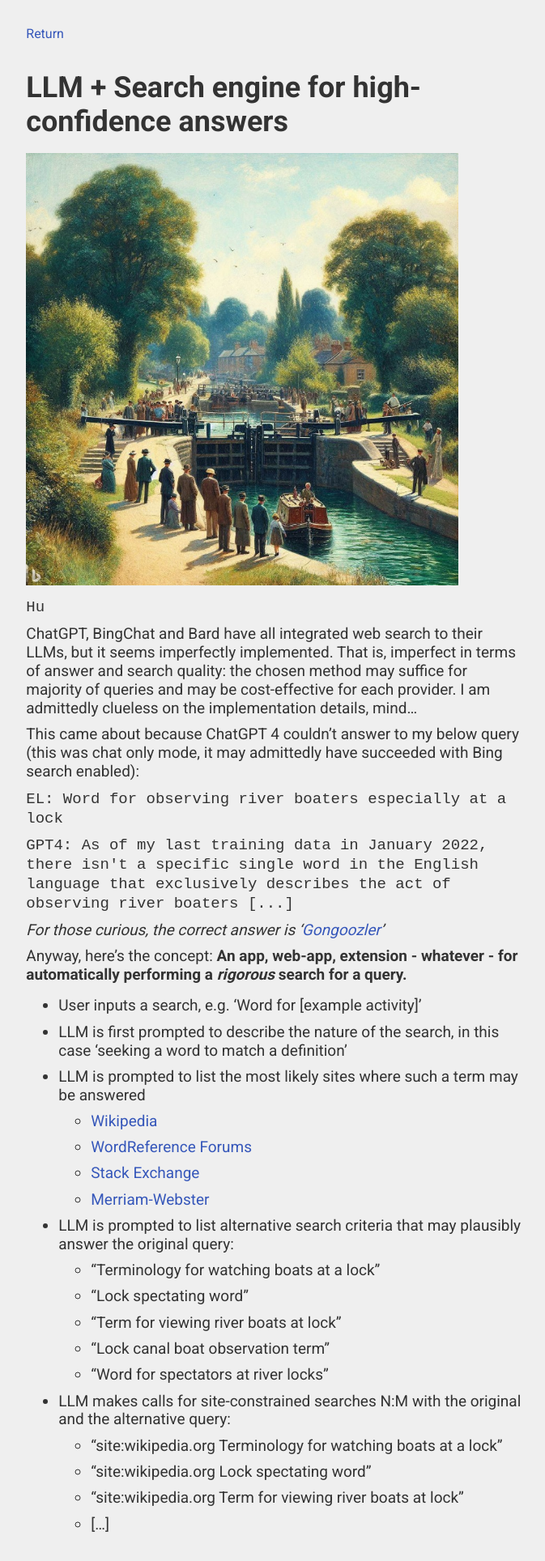
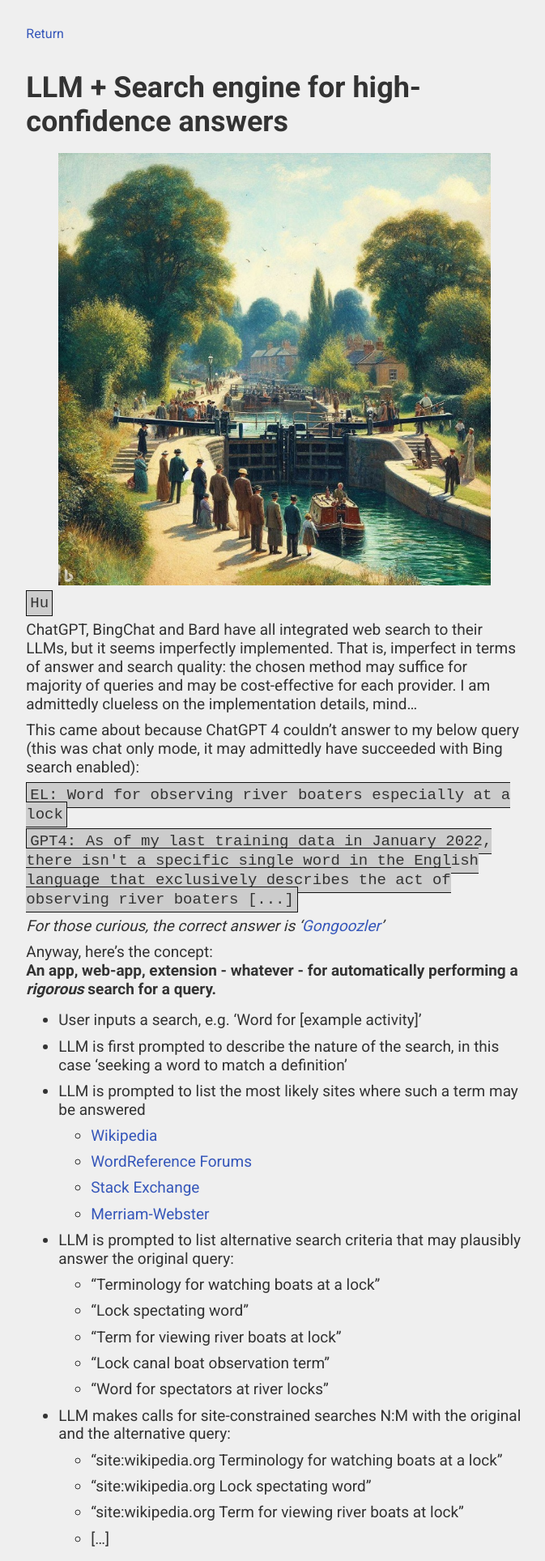
Before and after one commit to elliott-huge/blog-site, a Jekyll site: the page built from _posts/2023-10-22-high-confidence-query-answers.md, in a window 1280 px wide. Shown: the whole page at 81% size, without its empty margins (301-974 px from the left). Built offline with Jekyll 4.4.1, drawn with Linux system fonts in a browser that asks for light colours.

Commit message:
fix image styling

```diff
--- a/assets/css/styles.css
+++ b/assets/css/styles.css
@@ -68,6 +68,14 @@ a:hover, a:focus {
 
 body img {
     margin: auto;
-    max-width: 50ch;
+    width: 50ch;
+    max-width: 100%;
     height: auto;
+    display: block;
 }
+
+code {
+  background-color: #ccc;
+  border: 1px solid #111;
+  padding: 4px;
+}
```
Also changed, not shown: _posts/2023-10-22-high-confidence-query-answers.md (line endings or trailing spaces).
